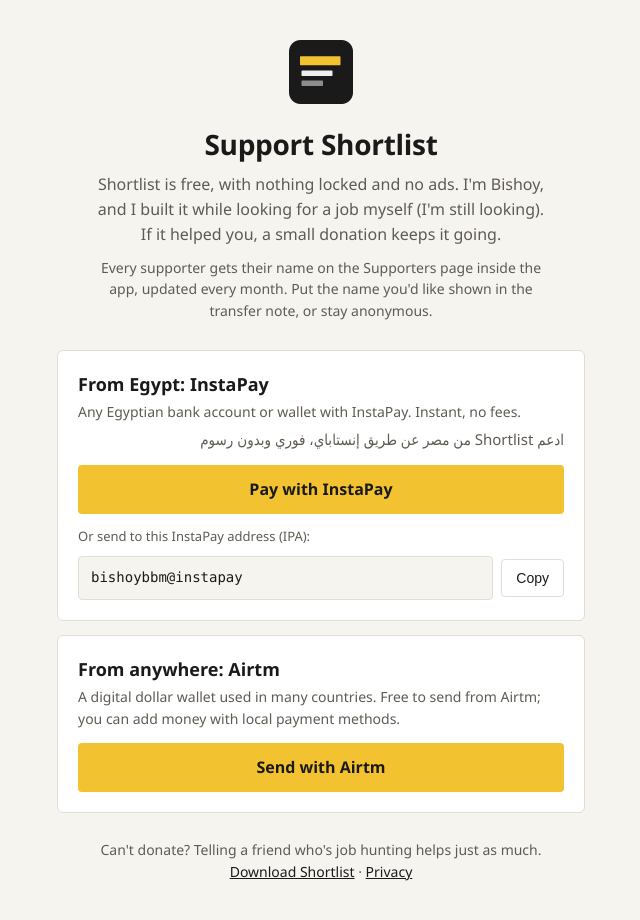
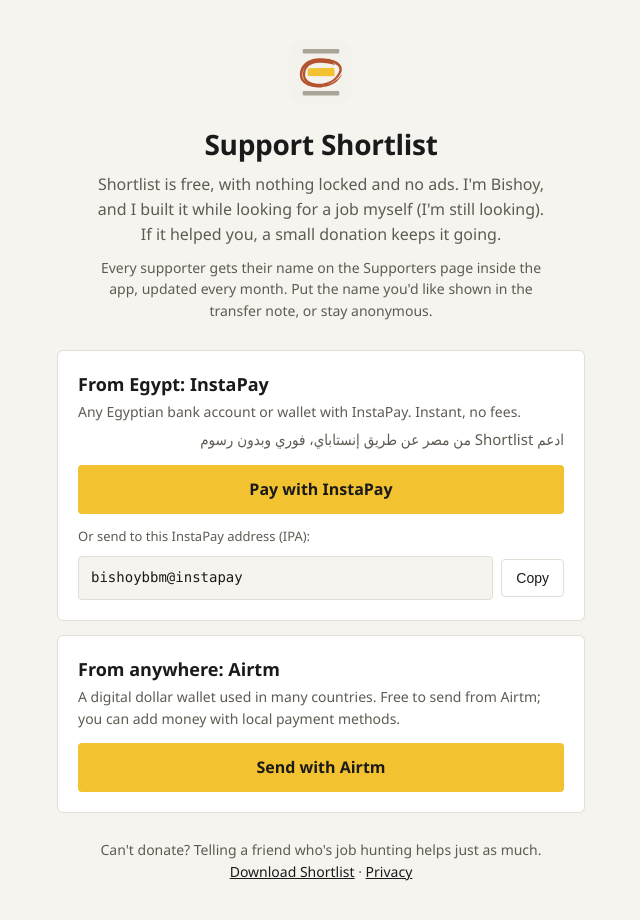
Before and after one commit to BishoyRaafaf/shortlist-releases, a plain HTML site: page support/index.html in a window 1280 px wide. Shown: the whole page, without its empty margins (319-959 px from the left). Drawn offline with Linux system fonts and the light colour scheme.

Commit message:
Support page: the new Shortlist icon
The website moved to the new mark, so the page people reach from its Support button should match. It gets its own files so the README and app logo stay as they are until the Windows app's last release.

Co-Authored-By: Claude Opus 5.5 <noreply@anthropic.com>

```diff
--- a/support/index.html
+++ b/support/index.html
@@ -5,7 +5,8 @@
 <meta name="viewport" content="width=device-width, initial-scale=1">
 <title>Support Shortlist</title>
 <meta name="description" content="Shortlist is a free job-search app that warns you about scams. Support it from Egypt (InstaPay) or from anywhere.">
-<link rel="icon" type="image/png" href="../favicon-2026.png">
+<link rel="icon" href="icon.svg" type="image/svg+xml">
+<link rel="icon" href="favicon-48.png" sizes="48x48" type="image/png">
 <style>
   :root {
     --bg: #f6f4ef; --card: #ffffff; --text: #1a1a1a; --muted: #5f5b53; --line: #e2ded5;
@@ -48,7 +49,7 @@
 <body>
 <main>
   <header>
-    <img src="../logo.png" alt="Shortlist logo">
+    <img src="icon.svg" alt="Shortlist logo">
     <h1>Support Shortlist</h1>
     <p>Shortlist is free, with nothing locked and no ads. I'm Bishoy, and I built it while looking for a job myself (I'm still looking). If it helped you, a small donation keeps it going.</p><p class="names">Every supporter gets their name on the Supporters page inside the app, updated every month. Put the name you'd like shown in the transfer note, or stay anonymous.</p>
   </header>
```
Also changed, not shown: support/favicon-48.png (added), support/icon.svg (added).
